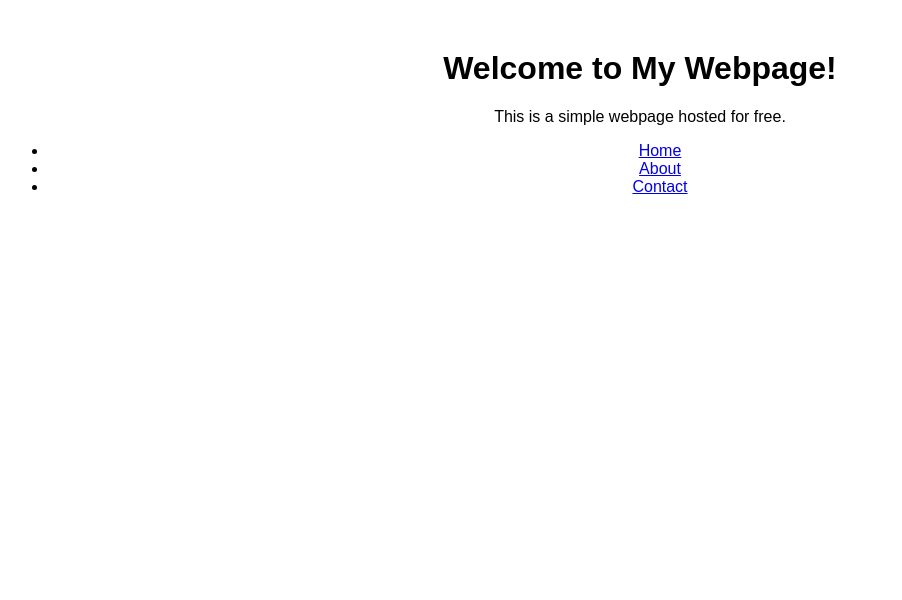
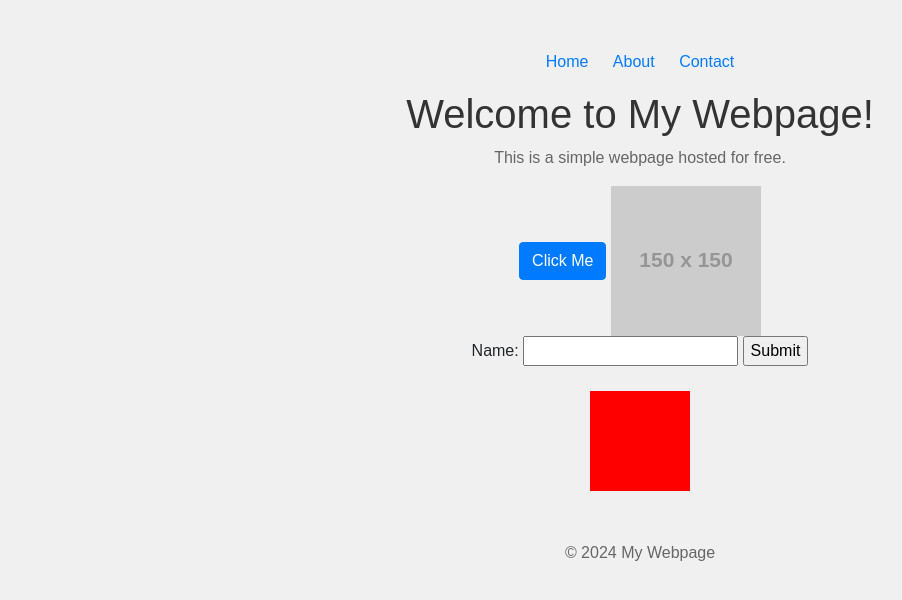
Before and after one commit to atp761/atp761.github.io, a plain HTML site: page index.html in a window 1280 px wide. Shown: the whole page, without its empty margins (0-902 px from the left). Drawn offline with nearby package versions, Linux system fonts and the light colour scheme; placeholder pictures from the web are drawn by us.

Commit message:
Update index.html

```diff
--- a/index.html
+++ b/index.html
@@ -4,24 +4,77 @@
     <meta charset="UTF-8">
     <meta name="viewport" content="width=device-width, initial-scale=1.0">
     <title>My Webpage</title>
+    <!-- Bootstrap CSS -->
+    <link rel="stylesheet" href="https://maxcdn.bootstrapcdn.com/bootstrap/4.0.0/css/bootstrap.min.css">
     <style>
         body {
             font-family: Arial, sans-serif;
             text-align: center;
             margin-top: 50px;
+            background-color: #f0f0f0;
+        }
+        h1 {
+            color: #333;
+        }
+        p {
+            color: #666;
+        }
+        nav ul {
+            list-style-type: none;
+            padding: 0;
+        }
+        nav ul li {
+            display: inline;
+            margin: 0 10px;
+        }
+        footer {
+            margin-top: 50px;
+            color: #999;
+        }
+        @keyframes example {
+            from {background-color: red;}
+            to {background-color: yellow;}
+        }
+        .animated-div {
+            width: 100px;
+            height: 100px;
+            background-color: red;
+            animation-name: example;
+            animation-duration: 4s;
+            margin: 20px auto;
+        }
+        @media (max-width: 600px) {
+            body {
+                background-color: #fff;
+            }
         }
     </style>
 </head>
 <body>
+    <nav>
+        <ul>
+            <li><a href="#home">Home</a></li>
+            <li><a href="#about">About</a></li>
+            <li><a href="#contact">Contact</a></li>
+        </ul>
+    </nav>
     <h1>Welcome to My Webpage!</h1>
     <p>This is a simple webpage hosted for free.</p>
+    <button class="btn btn-primary" onclick="showAlert()">Click Me</button>
+    <img src="https://via.placeholder.com/150" alt="Placeholder Image">
+    <form action="/submit" method="post">
+        <label for="name">Name:</label>
+        <input type="text" id="name" name="name">
+        <input type="submit" value="Submit">
+    </form>
+    <div class="animated-div"></div>
+    <footer>
+        <p>© 2024 My Webpage</p>
+    </footer>
+    <script>
+        function showAlert() {
+            alert('Hello, World!');
+        }
+    </script>
 </body>
-<nav>
-    <ul>
-        <li><a href="#home">Home</a></li>
-        <li><a href="#about">About</a></li>
-        <li><a href="#contact">Contact</a></li>
-    </ul>
-</nav>
-
 </html>
```
